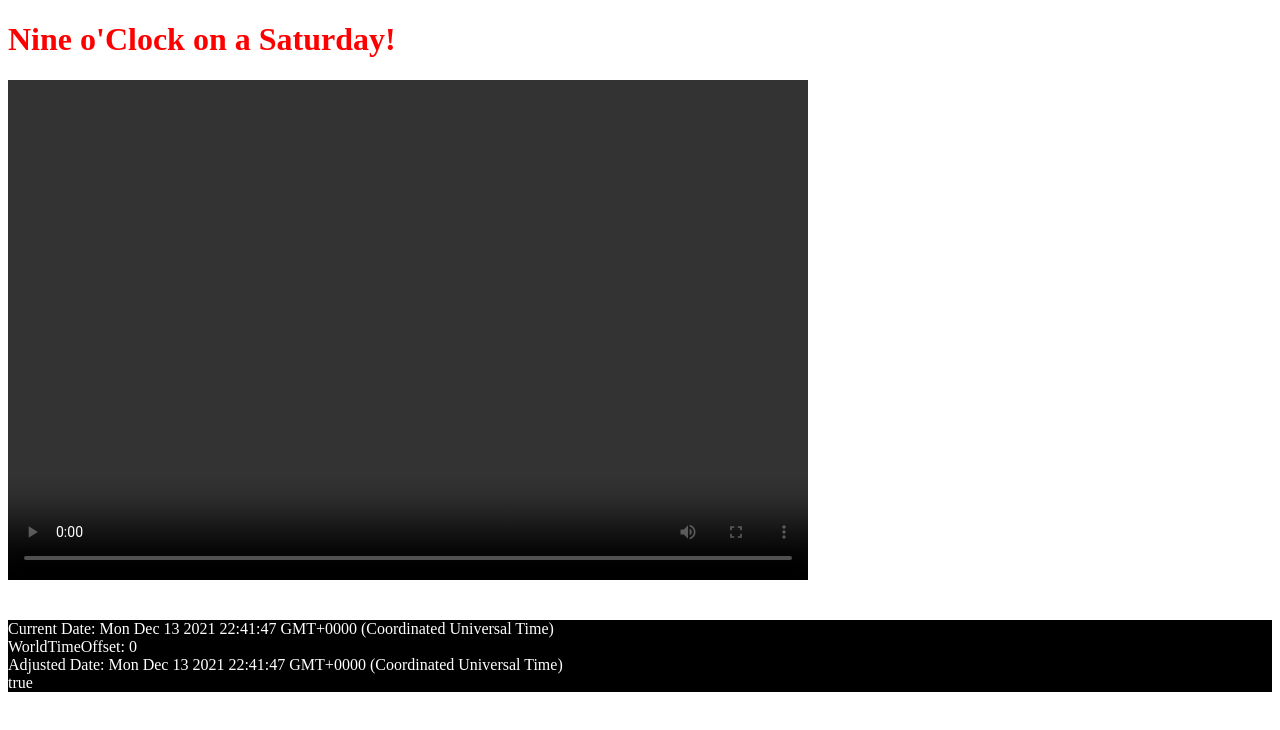
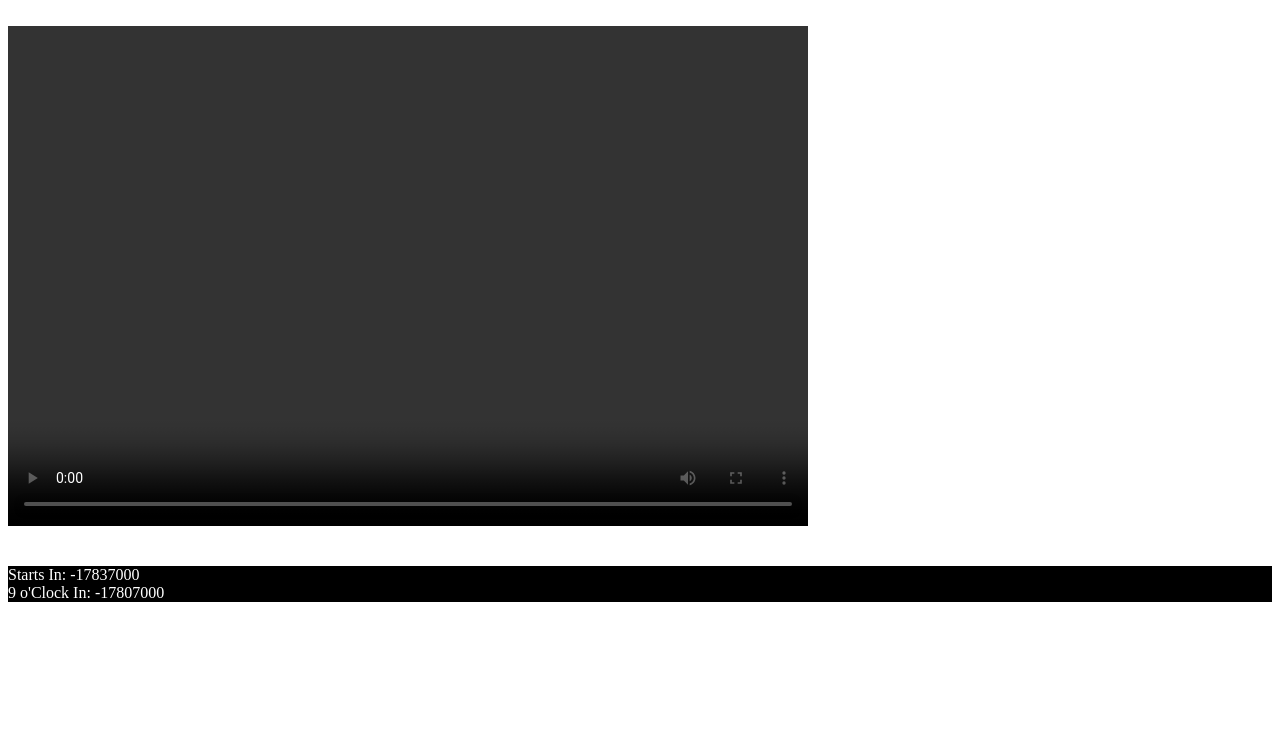
Before and after one commit to itsthebrandonc/NineOClockOnASaturday, a plain HTML site: page index.html in a window 1280 px wide. Drawn offline with Linux system fonts and the light colour scheme; no server answers.

Commit message:
Clean test

```diff
--- a/index.html
+++ b/index.html
@@ -1,13 +1,14 @@
 <!DOCTYPE html>
 <html lang="en">
   <head>
-    <title>Nine o'Clock On A Saturday!</title>
+    <title>Nine o'Clock On A Saturday</title>
     <link rel="stylesheet" type="text/css" href="style.css">
     <script src="nineoclock.js"></script>
   </head>
 
   <body>
-    <h1>Nine o'Clock on a Saturday!</h1>
+
+    <br>
 
     <video id="videoscreen" width="800" autoplay controls height="500"></video>
 
--- a/nineoclock.js
+++ b/nineoclock.js
@@ -46,7 +46,7 @@ function syncUpdate() {
   }
 
   adjustedDate = new Date(currentTime);
-  $("status").innerHTML = "Current Date: " + currentDate + "<br>" + "WorldTimeOffset: " + worldTimeOffset + " <br> " + "Adjusted Date: " + adjustedDate + "<br>";
+  //$("status").innerHTML = "Current Date: " + currentDate + "<br>" + "WorldTimeOffset: " + worldTimeOffset + " <br> " + "Adjusted Date: " + adjustedDate + "<br>";
 
   if (adjustedDate.getDay() == 1) { //It's on a Saturday
     console.log("It's on a Saturday");
@@ -54,21 +54,22 @@ function syncUpdate() {
       //Start date is 8:59:29
       var startDate = new Date(); //Today (Saturday)
       startDate.setHours(17); //20
-      startDate.setMinutes(37); //59
-      startDate.setSeconds(29); //29
+      startDate.setMinutes(44); //59
+      startDate.setSeconds(30); //29
       startTime = startDate.getTime();
     }
     if (!hitTime) {
       //Hit date is 9:00:00
       var hitDate = new Date(); //Today (Saturday)
       hitDate.setHours(17); //21
-      hitDate.setMinutes(38); //00
+      hitDate.setMinutes(45); //00
       hitDate.setSeconds(00); //00
       hitTime = hitDate.getTime();
     }
 
     secondsIntoFilm = (currentTime - startTime) / 1000;
-    $("status").innerHTML += "Start Date: " + startDate + "<br>" + "Hit Date: " + hitDate + "<br"> + "Seconds Into Film: " + secondsIntoFilm + "<br>";
+    $("status").innerHTML = "Starts In: " + (startTime - currentTime) + "<br>" + "9 o'Clock In: " + (hitTime - currentTime);
+    //$("status").innerHTML += "Start Date: " + startDate + "<br>" + "Hit Date: " + hitDate + "<br"> + "Seconds Into Film: " + secondsIntoFilm + "<br>";
 
     if ((currentTime - startTime) / 1000 > 0 && (currentTime - startTime) / 1000 < 1) {
       console.log("START");
@@ -79,6 +80,7 @@ function syncUpdate() {
 
   } else {
     console.log("It's not Saturday");
+    $("status").innerHTML = "Come back on Saturday";
   }
 
   if (secondsIntoFilm >= 0 && secondsIntoFilm <= 341) { //Sing us a song
```
